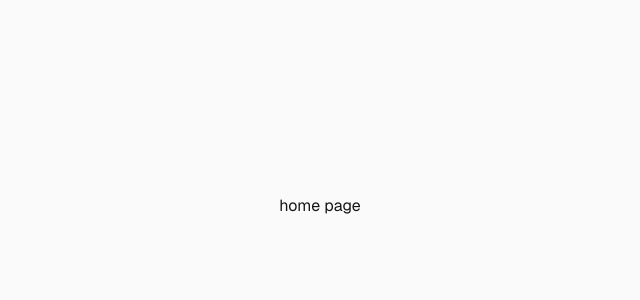
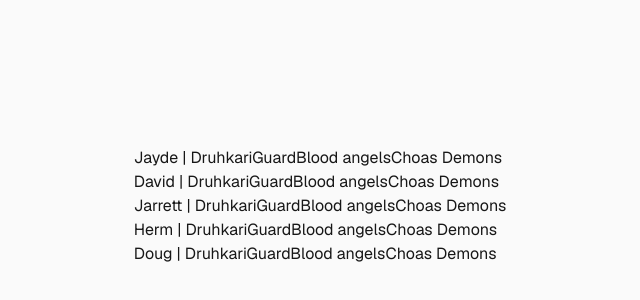
Before and after one commit to JaydeRussell/teams-match-making-fe, a Next.js app: page / in a window 1280 px wide. Shown: the part 194-494 px from the top of the page, without its empty margins (320-960 px from the left). Built offline with nearby package versions, Linux system fonts and the light colour scheme.

Commit message:
start displaying hard coded team values

```diff
--- a/app/components/index.tsx
+++ b/app/components/index.tsx
@@ -1,6 +1,8 @@
 import player from "./player/player";
+import opponent from "./opponent/opponent"
 
 
 export default {
     player,
+    opponent
 }
--- /dev/null
+++ b/app/components/opponent/opponent.tsx
@@ -0,0 +1,10 @@
+
+
+
+
+
+export default function opponent() {
+    return (
+        <div>opponent</div>
+    )
+}
--- a/app/page.tsx
+++ b/app/page.tsx
@@ -1,8 +1,23 @@
 
 export default function Home() {
+
+  const players = ["Jayde", "David", "Jarrett", "Herm", "Doug"]
+  const opponents = ["Druhkari", "Guard", "Blood angels", "Choas Demons"]
+
   return (
     <div className="flex min-h-screen items-center justify-center bg-zinc-50 font-sans dark:bg-black">
-      home page
+      <table>
+        {
+          players.map(player => {
+            return (
+              <tr key={player}>
+                <td>{player} | {opponents} </td>
+              </tr>
+            )
+          })
+        }
+      </table>
+
     </div>
   );
 }
--- a/app/pages/index.tsx
+++ b/app/pages/index.tsx
@@ -1,7 +1,7 @@
-import pairings from "./pairing/pairing";
+import Pairing from "./pairing/pairing";
 
 
 
 export default {
-    pairings,
+    Pairing,
 }
--- a/app/pages/pairing/pairing.tsx
+++ b/app/pages/pairing/pairing.tsx
@@ -1,10 +1,15 @@
+
+interface pairingProp {
+    players: string[]
+}
+
+function Pairing({ players }: pairingProp) {
+    return (
+        <>
+            Pairings: {players}
+        </>
+    )
+}
 
 
-export default function pairings() {
-    return (
-        <div>
-            Pairings:
-
-        </div>
-    )
-}
+export default Pairing;
```
